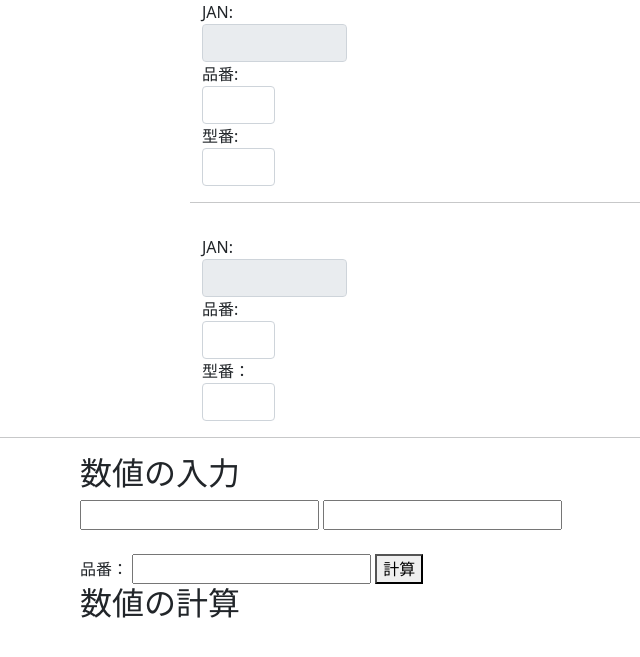
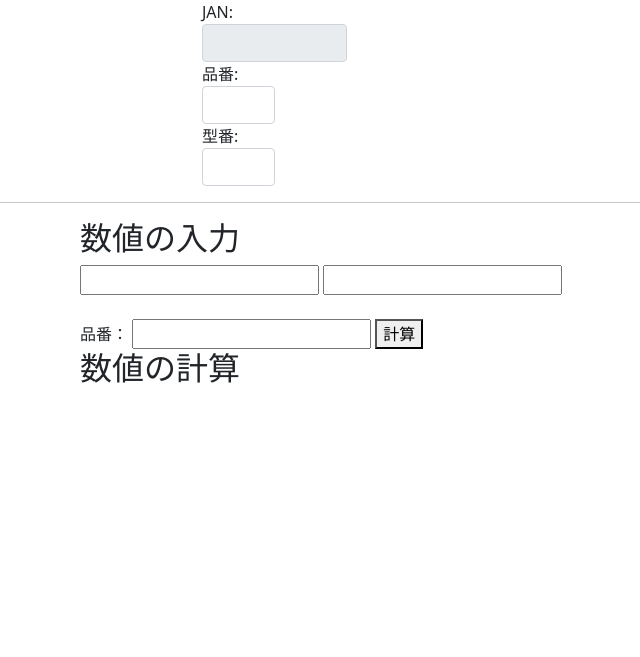
Before and after one commit to kawamura-katsufumi/python-test, a Django app: page /plac7/index/ in a window 1280 px wide. Shown: the top 657 px of the page, without its empty margins (2-642 px from the left). Run offline with Django 3.2, Linux system fonts and the light colour scheme.

Commit message:
Merge branch 'master' of https://github.com/kawamura-katsufumi/python-test

```diff
--- a/python/dj_test/plac7/templates/plac7/index.html
+++ b/python/dj_test/plac7/templates/plac7/index.html
@@ -19,31 +19,6 @@
                 <div class="col-1"><label for="">型番:</label>{{form.kataban}}</div>
             </form>
 
-            <p><hr></p>
-
-            <!-- 手動フォーム -->
-            <form action="" method="post">{% csrf_token %}
-
-                <div class="form-group col-2">
-                    <label for="jan">JAN:</label>
-                    <input class="form-control" type="text" name="jan" id="jan" readonly>
-                </div>
-                <div class="form-group col-1">
-                    <label for="hinban">品番:</label>
-                    <input class="form-control" type="text" name="hinban" id="hinban">
-                </div>
-                <div class="form-group col-1">
-                    <label for="kataban">型番：</label>
-                    <select class="form-control" name="kataban" id="kataban">
-                        <option value=""></option>
-                        <option value="1">01</option>
-                        <option value="2">02</option>
-                        <option value="3">03</option>
-                    </select>
-
-                </div>
-
-            </form>
         </div>
     </div>
 
```
Also changed, not shown: python/dj_test/db.sqlite3.
